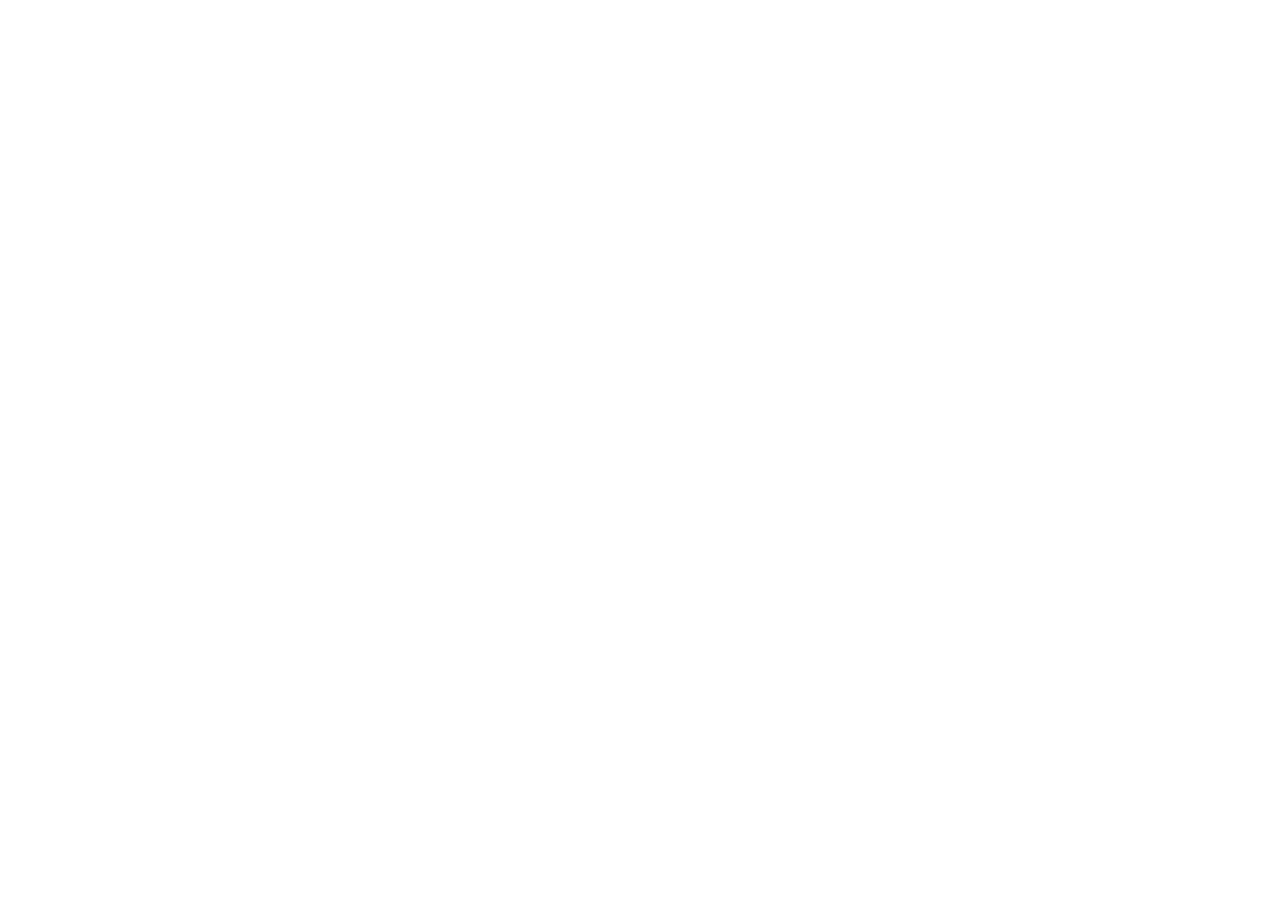
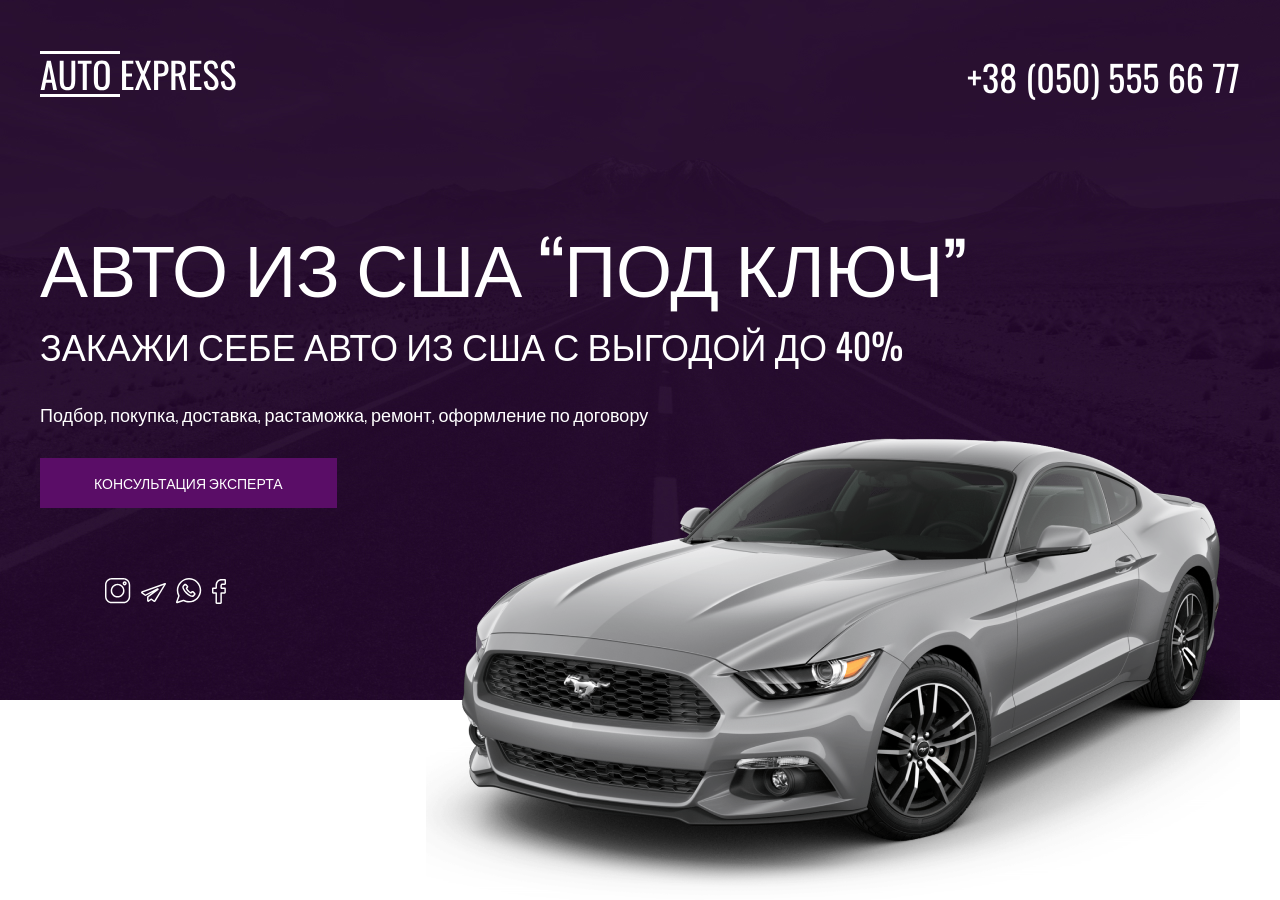
Before and after one commit to Anna-Shy/Car_from_USA_site, a plain HTML site: page index.html in a window 1280 px wide. Before the commit the page ends 800 px from the top, so only its background shows below. Drawn offline with nearby package versions, Linux system fonts and the light colour scheme.

Commit message:
Add header, folder images

```diff
--- a/css/style.css
+++ b/css/style.css
@@ -0,0 +1,102 @@
+*,
+::after,
+::before {
+  box-sizing: border-box;
+}
+
+body {
+  font-family: "Oswald", sans-serif;
+  font-size: 18px;
+  line-height: 27px;
+  font-weight: 300;
+  color: #2c2b2b;
+}
+
+a {
+  text-decoration: none;
+  color: inherit;
+  display: inline-block;
+}
+
+.container {
+  max-width: 1220px;
+  margin: 0 auto;
+  padding: 0 10px;
+}
+
+.header {
+  background-image: url(../images/header-bg.jpg);
+  background-repeat: no-repeat;
+  background-size: cover;
+  background-position: top center;
+  min-height: 700px;
+  color: #fff;
+}
+
+.header__top {
+  padding: 47px 0 45px;
+  display: flex;
+  justify-content: space-between;
+  align-items: center;
+}
+
+.phone {
+  font-weight: 400;
+  font-size: 36px;
+  line-height: 53px;
+}
+
+.header__content {
+  padding-top: 60px;
+  position: relative;
+}
+
+.header__title {
+  font-size: 72px;
+  font-weight: 400;
+  line-height: 107px;
+  text-transform: uppercase;
+}
+
+.header__subtitle {
+  font-size: 36px;
+  font-weight: 400;
+  line-height: 53px;
+  text-transform: uppercase;
+  margin-bottom: 30px;
+}
+
+.header__text {
+  margin-bottom: 30px;
+  max-width: 800px;
+}
+
+.button {
+  font-size: 14px;
+  line-height: 21px;
+  text-transform: uppercase;
+  padding: 14px 54px 15px;
+  background-color: #5a0d67;
+  transition: all .5s;
+}
+
+.button:hover {
+  color: #5a0d67;
+  background-color: #fff;
+}
+
+.header__social {
+  padding: 70px 0 20px 65px;
+  display: flex;
+  align-items: center;
+}
+
+.header__social-link {
+  margin-right: 10px;
+}
+
+.header__images {
+  position: absolute;
+  right: 0;
+  bottom: -270px;
+}
--- a/index.html
+++ b/index.html
@@ -1,21 +1,59 @@
 <!DOCTYPE html>
 <html lang="en">
+
 <head>
   <meta charset="UTF-8">
   <meta name="viewport" content="width=device-width, initial-scale=1.0">
   <meta http-equiv="X-UA-Compatible" content="ie=edge">
-  <title>Document</title>
+  <title>Car from USA</title>
+  <link rel="preconnect" href="https://fonts.googleapis.com">
+  <link rel="preconnect" href="https://fonts.gstatic.com" crossorigin>
+  <link href="https://fonts.googleapis.com/css2?family=Oswald:wght@300;400&display=swap" rel="stylesheet">
   <link rel="stylesheet" href="css/reset.css">
   <link rel="stylesheet" href="css/slick.css">
   <link rel="stylesheet" href="css/jquery.fancybox.css">
   <link rel="stylesheet" href="css/style.css">
 </head>
+
 <body>
-
+  <header class="header">
+    <div class="container">
+      <div class="header__top">
+        <a class="logo" href="#">
+          <img class="logo__img" src="images/logo.svg" alt="logo">
+        </a>
+        <a class="phone" href="tel:+380505556677">+38 (050) 555 66 77</a>
+      </div>
+      <div class="header__content">
+        <h1 class="header__title">авто из сша “под ключ”</h1>
+        <h2 class="header__subtitle">ЗАКАЖИ СЕБЕ АВТО ИЗ США С ВЫГОДОЙ ДО 40%</h2>
+        <p class="header__text">
+          Подбор, покупка, доставка, растаможка, ремонт, оформление по договору
+        </p>
+        <a class="button" href="#">КОНСУЛЬТАЦИЯ ЭКСПЕРТА</a>
+        <div class="header__social">
+          <a class="header__social-link" href="#">
+            <img class="header__social-img" src="images/icon/instagram.svg" alt="instagram-icon">
+          </a>
+          <a class="header__social-link" href="#">
+            <img class="header__social-img" src="images/icon/telegram.svg" alt="telegram-icon">
+          </a>
+          <a class="header__social-link" href="#">
+            <img class="header__social-img" src="images/icon/whatsapp.svg" alt="whatsapp-icon">
+          </a>
+          <a class="header__social-link" href="#">
+            <img class="header__social-img" src="images/icon/facebook.svg" alt="facebook-icon">
+          </a>
+        </div>
+        <img class="header__images" src="images/ford-mustang.png" alt="">
+      </div>
+    </div>
+  </header>
 
   <script src="https://ajax.googleapis.com/ajax/libs/jquery/3.4.1/jquery.min.js"></script>
   <script src="js/slick.min.js"></script>
   <script src="js/jquery.fancybox.min.js"></script>
   <script src="js/main.js"></script>
 </body>
+
 </html>
```
Also changed, not shown: images/ford-mustang.png (added), images/header-bg.jpg (added), images/icon/facebook.svg (added), images/icon/instagram.svg (added), images/icon/telegram.svg (added), images/icon/whatsapp.svg (added), images/logo.svg (added).
